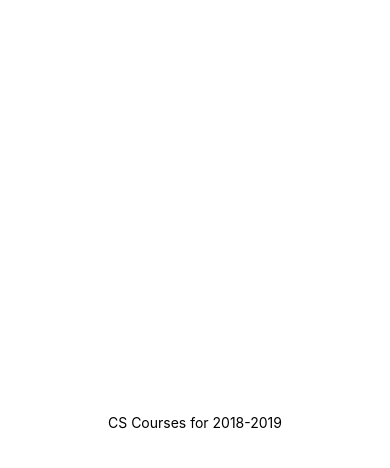
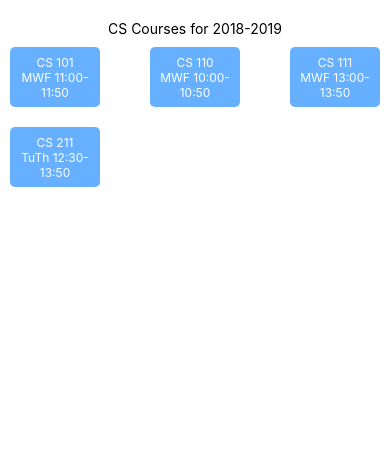
Before and after one commit to hjpnam/ReactNativeScheduler, a React Native app: screen / in a window 390 px wide. Shown: the top 468 px of the page. Built offline with nearby package versions, Linux system fonts and the light colour scheme.

Commit message:
courseList display

```diff
--- a/App.js
+++ b/App.js
@@ -1,16 +1,69 @@
 import React from 'react';
-import { StyleSheet, Text, View } from 'react-native';
+import { SafeAreaView, ScrollView, StyleSheet, Text, TouchableOpacity, View } from 'react-native';
 
 const schedule = {
-  title: "CS Courses for 2018-2019"
+  "title": "CS Courses for 2018-2019",
+  "courses": [
+    {
+      "id": "F101",
+      "title": "Computer Science: Concepts, Philosophy, and Connections",
+      "meets": "MWF 11:00-11:50"
+    },
+    {
+      "id": "F110",
+      "title": "Intro Programming for non-majors",
+      "meets": "MWF 10:00-10:50"
+    },
+    {
+      "id": "F111",
+      "title": "Fundamentals of Computer Programming I",
+      "meets": "MWF 13:00-13:50"
+    },
+    {
+      "id": "F211",
+      "title": "Fundamentals of Computer Programming II",
+      "meets": "TuTh 12:30-13:50"
+    }
+  ]
 };
+
+function Banner(props) {
+  return (
+    <Text style={styles.bannerStyle}>{props.title}</Text>
+  );
+}
+
+function CourseList(props) {
+  return (
+    <ScrollView>
+      <View style={styles.courseList}>
+        {props.courses.map((course) => <Course key={course.id} course={course} />)}
+      </View>
+    </ScrollView>
+  );
+}
+
+function Course(props) {
+  return (
+    <TouchableOpacity style={styles.courseButton}>
+      <Text style={styles.courseText}>
+        {`CS ${getCourseNumber(props.course)}\n${props.course.meets}`}
+      </Text>
+    </TouchableOpacity>
+  );
+}
 
 function App() {
   return (
-    <View style={styles.container}>
-      <Text style={styles.bannerStyle}>{schedule.title}</Text>
-    </View>
+    <SafeAreaView style={styles.container}>
+      <Banner title={schedule.title} />
+      <CourseList courses={schedule.courses} />
+    </SafeAreaView>
   );
+}
+
+function getCourseNumber(course) {
+  return course.id.slice(1);
 }
 
 const styles = StyleSheet.create({
@@ -18,10 +71,35 @@
     flex: 1,
     alignItems: 'center',
     justifyContent: 'center',
+    paddingTop: 20
   },
   textStyle: {
     color: '#888',
     fontSize: 32,
+  },
+  courseList: {
+    flex: 1,
+    flexDirection: 'row',
+    flexWrap: 'wrap',
+    alignItems: 'center',
+    justifyContent: 'space-between'
+  },
+  courseButton: {
+    flex: 1,
+    borderRadius: 5,
+    justifyContent: 'center',
+    alignItems: 'center',
+    margin: 10,
+    height: 60,
+    padding: 10,
+    maxWidth: 90,
+    minWidth: 90,
+    backgroundColor: '#66b0ff'
+  },
+  courseText: {
+    color: '#fff',
+    fontSize: 12,
+    textAlign: 'center'
   }
 });
 
```
